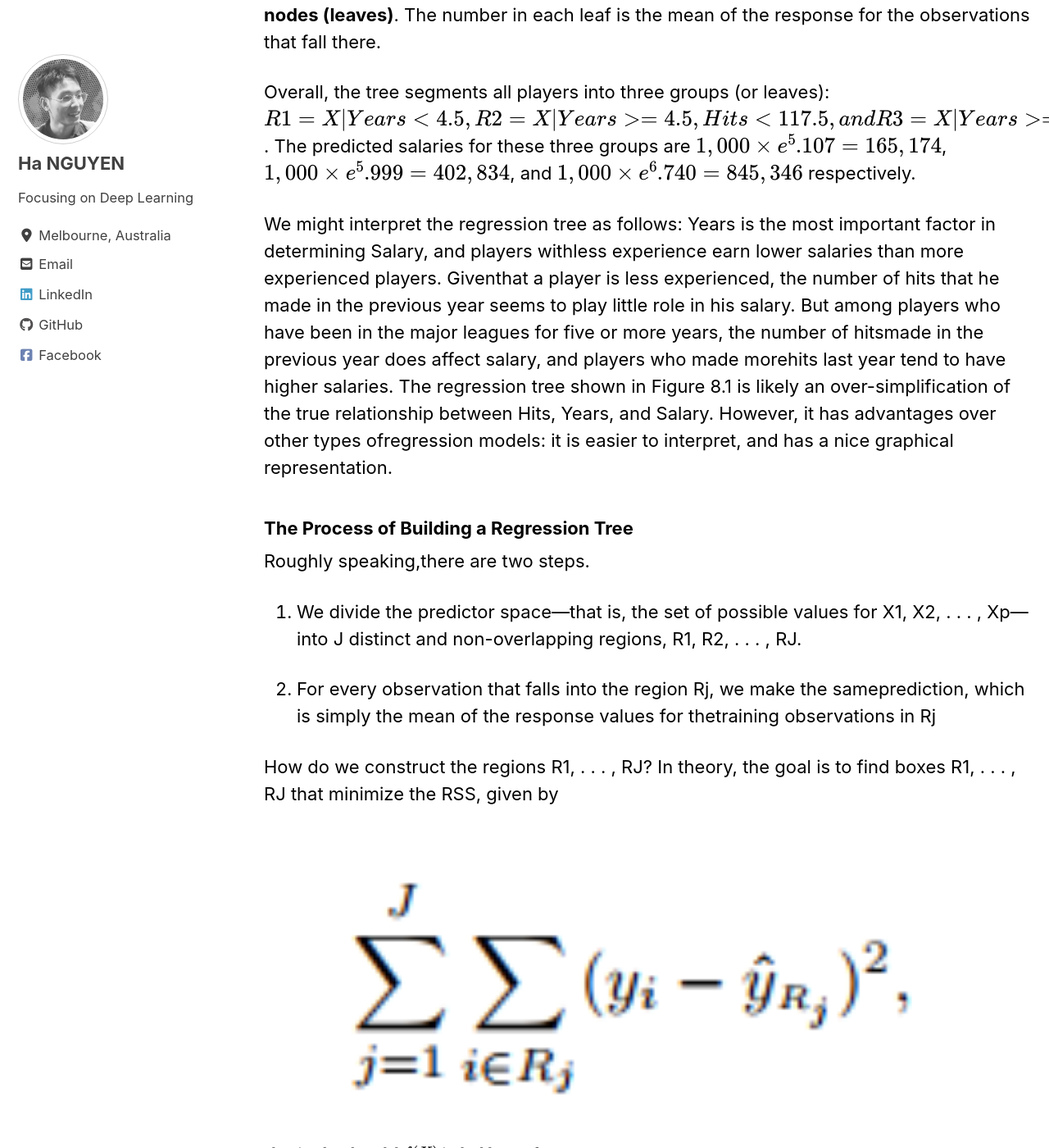
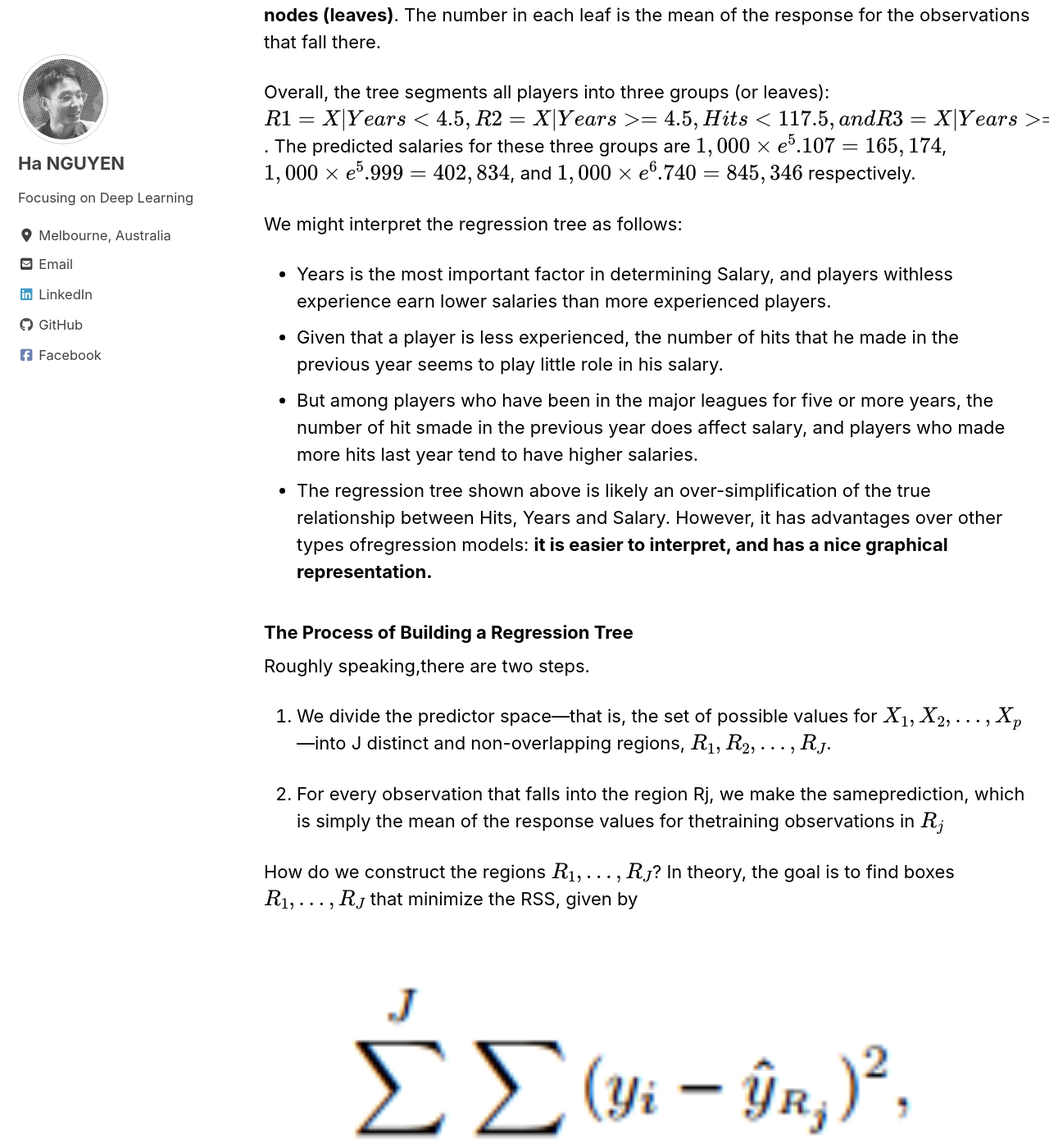
Before and after one commit to datasciblog/datasciblog.github.io, a Jekyll site: the page built from _posts/2020-02-18-tree-based-methods-01.md, in a window 1280 px wide and 1400 px high, scrolled down 1702 px. Shown: the whole window at 82% size. Built offline with Jekyll 4.4.1, drawn with Linux system fonts in a browser that asks for light colours; cached includes are drawn as plain includes; nearby versions of some CDN libraries; formulas are drawn with MathJax 3; some of the changed text lies outside the part shown.

Commit message:
Update 2020-02-18-tree-based-methods-01.md

```diff
--- a/_posts/2020-02-18-tree-based-methods-01.md
+++ b/_posts/2020-02-18-tree-based-methods-01.md
@@ -37,37 +37,41 @@ The example shows how to use a decision tree to predict the (log) salary of a ba
 
 Overall, the tree segments all players into three groups (or leaves): $R1 ={X \| Years<4.5}, R2 ={X \| Years>=4.5,Hits<117.5}, and R3 ={X \| Years>=4.5, Hits>=117.5}$. The predicted salaries for these three groups are $1,000 \times e^5.107 = 165,174$, $1,000 \times e^5.999 = 402,834$, and $1,000 \times e^6.740 = 845,346$ respectively.
 
-We might interpret the regression tree as follows: Years is the most important factor in determining Salary, and players withless experience earn lower salaries than more experienced players. Giventhat a player is less experienced, the number of hits that he made in the previous year seems to play little role in his salary. But among players who have been in the major leagues for five or more years, the number of hitsmade in the previous year does affect salary, and players who made morehits last year tend to have higher salaries. The regression tree shown in Figure 8.1 is likely an over-simplification of the true relationship between Hits, Years, and Salary. However, it has advantages over other types ofregression models: it is easier to interpret, and has a nice graphical representation.
+We might interpret the regression tree as follows:
+- Years is the most important factor in determining Salary, and players withless experience earn lower salaries than more experienced players.
+- Given that a player is less experienced, the number of hits that he made in the previous year seems to play little role in his salary.
+- But among players who have been in the major leagues for five or more years, the number of hit smade in the previous year does affect salary, and players who made more hits last year tend to have higher salaries.
+- The regression tree shown above is likely an over-simplification of the true relationship between Hits, Years and Salary. However, it has advantages over other types ofregression models: **it is easier to interpret, and has a nice graphical representation.**
 
 ### The Process of Building a Regression Tree
 
 Roughly speaking,there are two steps.
 
-1. We divide the predictor space—that is, the set of possible values for X1, X2, . . . , Xp—into J distinct and non-overlapping regions, R1, R2, . . . , RJ.
+1. We divide the predictor space—that is, the set of possible values for $X_1, X_2, ... , X_p$ —into J distinct and non-overlapping regions, $R_1, R_2, ... , R_J$.
 
-2. For every observation that falls into the region Rj, we make the sameprediction, which is simply the mean of the response values for thetraining observations in Rj
+2. For every observation that falls into the region Rj, we make the sameprediction, which is simply the mean of the response values for thetraining observations in $R_j$
 
-How do we construct the regions R1, . . . , RJ? In theory, the goal is to find boxes R1, . . . , RJ that minimize the RSS, given by
+How do we construct the regions $R_1, ... , R_J$? In theory, the goal is to find boxes $R_1, ... , R_J$ that minimize the RSS, given by
 
 <figure>
 	<img src="https://github.com/datasciblog/datasciblog.github.io/blob/master/_posts/images/2020-02-18-tree-based-methods-01/3.png?raw=true">
-    <figcaption>The simulated model $f(X)$ is the blue surface</figcaption>
 </figure>
 
 Unfortunately, it is computationally infeasible to consider every possible partition of the feature space into J boxes. For this reason, we take a **top-down, greedy** approach that is known as recursive binary splitting. The approach is **top-down** because it begins at the top of the tree (at which pointall observations belong to a single region) and then successively splits thepredictor space; each split is indicated via two new branches further downon the tree. It is **greedy** because at each step of the tree-building process, the best split is made at that particular step, rather than looking ahead and picking a split that will lead to a better tree in some future step.
 
-In order to perform recursive binary splitting, we first select the predictor Xj and the cutpoint s such that splitting the predictor space intothe regions {X|Xj < s} and {X|Xj ≥ s} leads to the greatest possiblereduction in RSS. That is, we consider allpredictors X1, . . . , Xp, and all possible values of the cutpoint s for each ofthe predictors, and then choose the predictor and cutpoint such that theresulting tree has the lowest RSS.
+In order to perform recursive binary splitting, we first select the predictor Xj and the cutpoint s such that splitting the predictor space intothe regions ${X|X_j < s} and {X|X_j ≥ s}$ leads to the greatest possiblereduction in RSS. That is, we consider allpredictors $X_1, . . . , X_p$, and all possible values of the cutpoint s for each ofthe predictors, and then choose the predictor and cutpoint such that theresulting tree has the lowest RSS.
 
 Next, we repeat the process, looking for the best predictor and best cutpoint in order to split the data further so as to **minimize the RSS within each of the resulting regions**.
 
 The process continues until a stopping criterion is reached; for instance, we may continue until no region containsmore than five observations.
 
-Once the regions R1, . . . , RJ have been created, we predict the response for a given test observation using the mean of the training observations in the region to which that test observation belongs.
+Once the regions $R_1, ... , R_J$ have been created, we predict the response for a given test observation using the mean of the training observations in the region to which that test observation belongs.
 
 A five-region example of this approach is shown in Figure 8.3.
 
 <figure>
 	<img src="https://github.com/datasciblog/datasciblog.github.io/blob/master/_posts/images/2020-02-18-tree-based-methods-01/4.png?raw=true">
+    <figcaption>The simulated model $f(X)$ is the blue surface</figcaption>
 </figure>
 
 FIGURE 8.3. Top Left: A partition of two-dimensional feature space that could not result from recursive binary splitting. Top Right: The output of recursivebinary splitting on a two-dimensional example. Bottom Left: A tree correspondingto the partition in the top right panel. Bottom Right: A perspective plot of theprediction surface corresponding to that tree.
```
Also changed, not shown: other parts of _posts/2020-02-18-tree-based-methods-01.md (+1 -1 lines).
